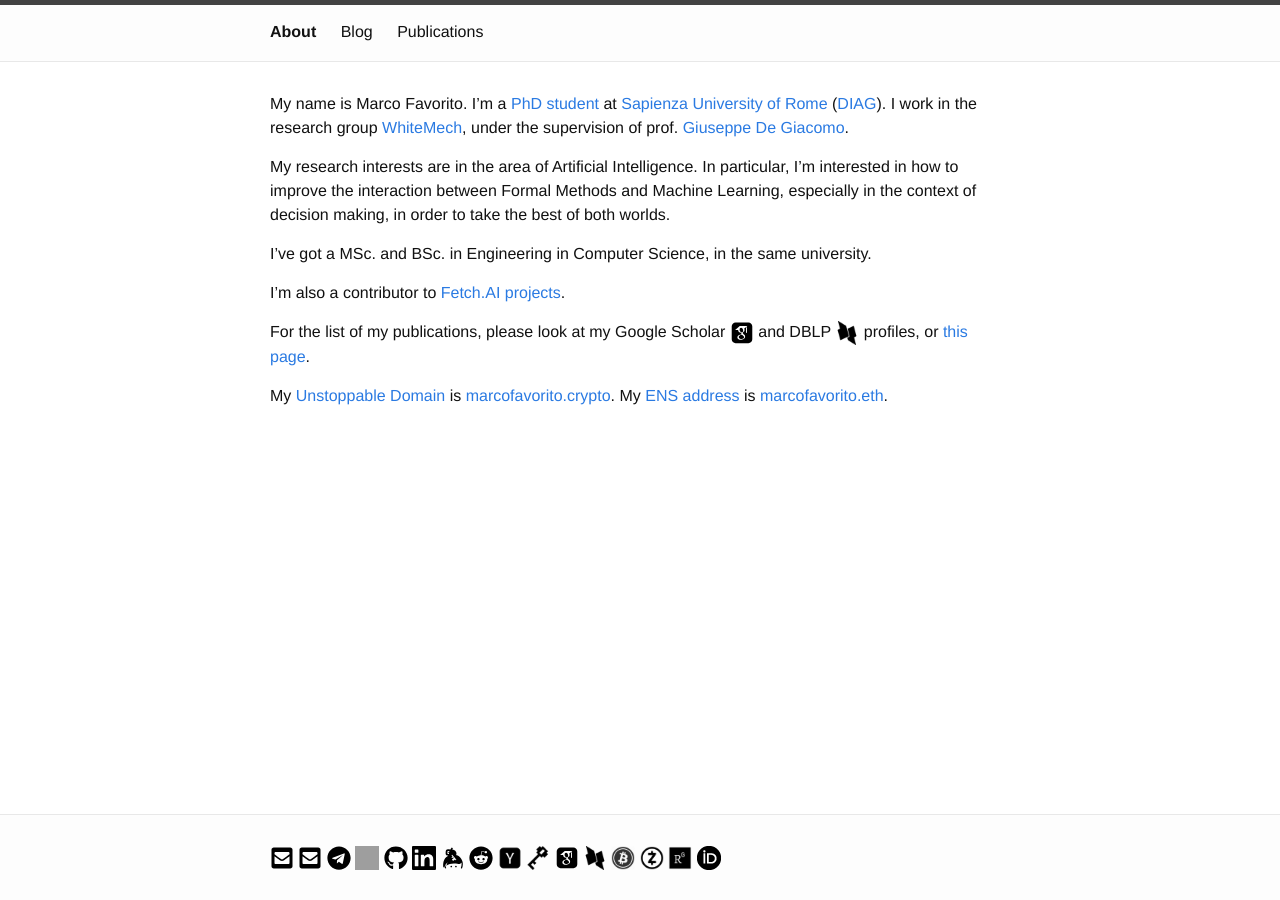
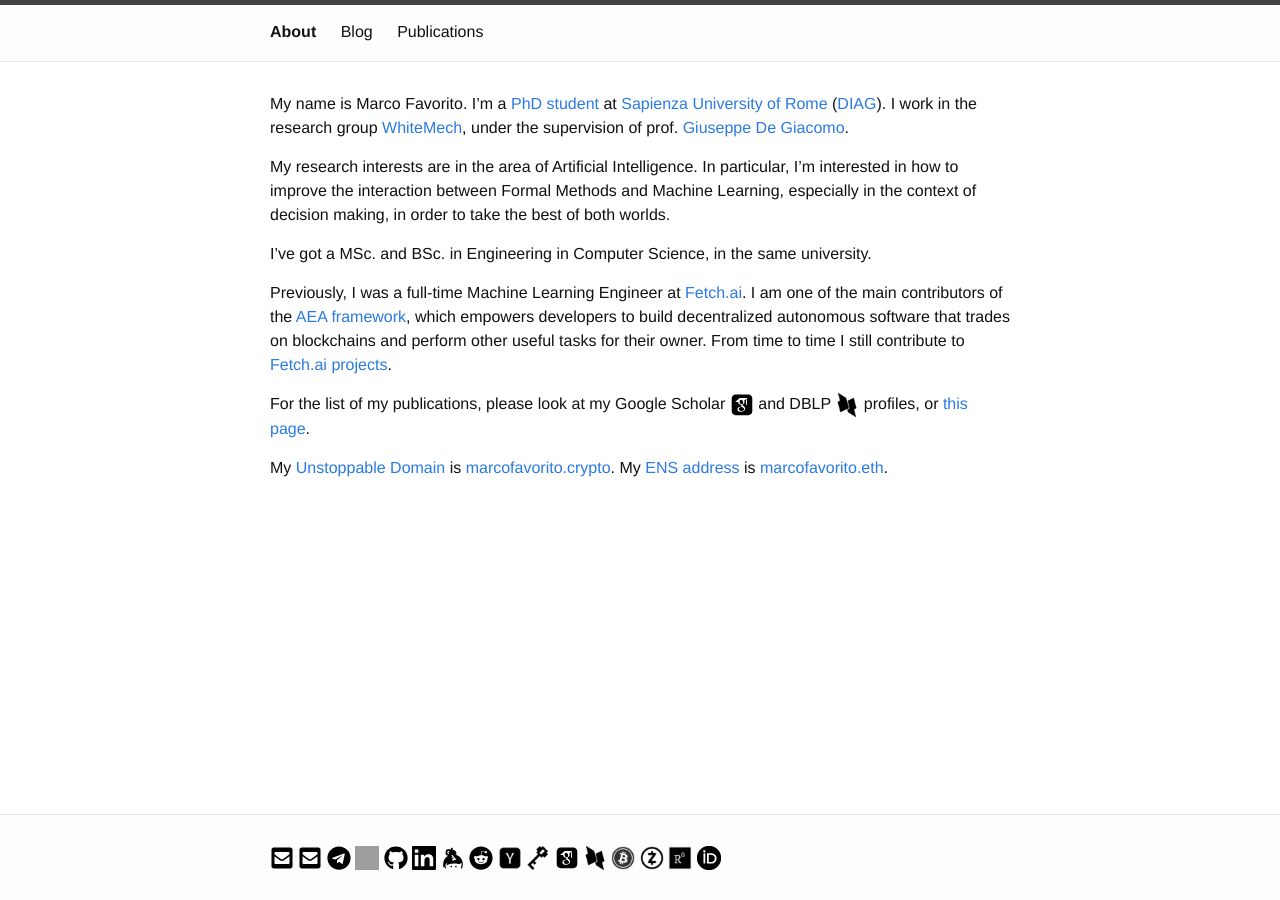
Before and after one commit to marcofavorito/marcofavorito.github.io, a Jekyll site: the page built from _pages/about.md, in a window 1280 px wide. Built offline with Jekyll 4.4.1, drawn with Linux system fonts in a browser that asks for light colours; nearby versions of some CDN libraries; comment, search, counter and statistics services are not loaded; a style sheet for code colours, icons or effects is not loaded; grey boxes are pictures that could not be loaded.

Commit message:
update about page
change description for Fetch.ai

```diff
--- a/_pages/about.md
+++ b/_pages/about.md
@@ -22,7 +22,11 @@ decision making, in order to take the best of both worlds.
 
 I've got a MSc. and BSc. in Engineering in Computer Science, in the same university.
 
-I'm also a contributor to [Fetch.AI](https://fetch.ai/) [projects](https://github.com/fetchai/).
+Previously, I was a full-time Machine Learning Engineer at [Fetch.ai](https://fetch.ai/).
+I am one of the main contributors of the [AEA framework](https://github.com/fetchai/agents-aea/),
+which empowers developers to build decentralized autonomous software
+that trades on blockchains and perform other useful tasks for their owner.
+From time to time I still contribute to [Fetch.ai](https://fetch.ai/) [projects](https://github.com/fetchai/).
 
 For the list of my publications, please look at my Google Scholar <a href="https://scholar.google.it/citations?user=tJhhDGEAAAAJ"><img width="24" height="24" src="/assets/img/icons/scholar.svg"></a>
 and DBLP <a href="https://dblp.uni-trier.de/pers/hd/f/Favorito:Marco"><img width="24" height="24" src="/assets/img/icons/dblp.png"></a> profiles, or [this page](./papers).
```
